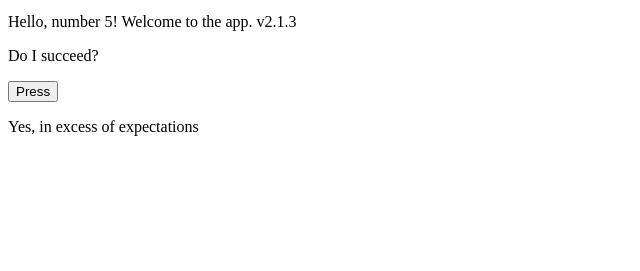
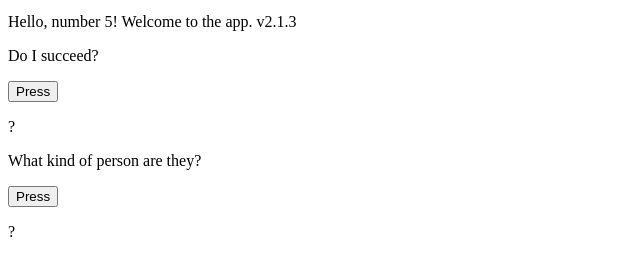
Before and after one commit to paulpaterson/srpgoracle, a website with bundled scripts: page index.html in a window 1280 px wide. Shown: the part 101-372 px from the top of the page, without its empty margins (0-640 px from the left). Built offline with nearby package versions, Linux system fonts and the light colour scheme.

Commit message:
Got it working for two sets of options, but ugly

```diff
--- a/index.html
+++ b/index.html
@@ -4,6 +4,7 @@
     <meta charset="UTF-8">
     <title>TypeScript App</title>
     <script src="dist/app.js"></script>
+    <script src="dist/ui.js"></script>
 </head>
 <body>
     <h1>My HTML App with TypeScript</h1>
@@ -11,8 +12,12 @@
     <p id="footer"></p>
 
     <p>Do I succeed?</p>
-    <button onclick="getSuccess()">Press</button>
+    <button onclick="getSuccess('success', 'success_options')">Press</button>
     <p id="success">?</p>
+
+    <p>What kind of person are they?</p>
+    <button onclick="getSuccess('person', 'person_options')">Press</button>
+    <p id="person">?</p>
 
     <!-- Link to the compiled JavaScript file -->
 
--- a/src/app.ts
+++ b/src/app.ts
@@ -1,4 +1,4 @@
-import {getGreeting, randomElement, randomNumber, getSuccess} from "./common";
+import {getGreeting, randomElement, randomNumber} from "./common";
 
 
 
@@ -13,5 +13,4 @@ document.addEventListener("DOMContentLoaded", () => {
     if (messageElement2) {
         messageElement2.textContent = getGreeting(`number ${randomNumber(10)}`);
     }
-    getSuccess();
 })
--- a/src/common.ts
+++ b/src/common.ts
@@ -13,18 +13,3 @@ export function randomElement(list: Array<string>): string {
     let idx = randomNumber(list.length);
     return list[idx - 1];
 }
-
-
-export function getSuccess() {
-    const success = document.getElementById("success");
-    if (success) {
-        success.textContent = randomElement([
-            'Yes, in excess of expectations',
-            'Yes',
-            'Yes, but with complications',
-            'Almost but not quite',
-            'No',
-            'It goes horribly wrong',
-        ])
-    }
-}
--- /dev/null
+++ b/src/ui.ts
@@ -0,0 +1,37 @@
+import {randomElement} from "./common";
+
+export function getSuccess(element_name: string, type_name: string) {
+    const success = document.getElementById(element_name);
+    let options = {
+        'success_options': [
+            'Yes, in excess of expectations',
+            'Yes',
+            'Yes, but with complications',
+            'Almost but not quite',
+            'No',
+            'It goes horribly wrong',
+        ],
+        'person_options': [
+            'older woman',
+            'woman',
+            'younger woman',
+            'younger man',
+            'man',
+            'older man',
+        ],
+    };
+    let result: string;
+    switch (type_name) {
+        case 'success_options':
+            result = randomElement(options['success_options']);
+            break;
+        case 'person_options':
+            result = randomElement(options['person_options']);
+            break;
+        default:
+            throw new Error('No such option type');
+        }
+    if (success) {
+        success.textContent = result;
+    }
+}
```
